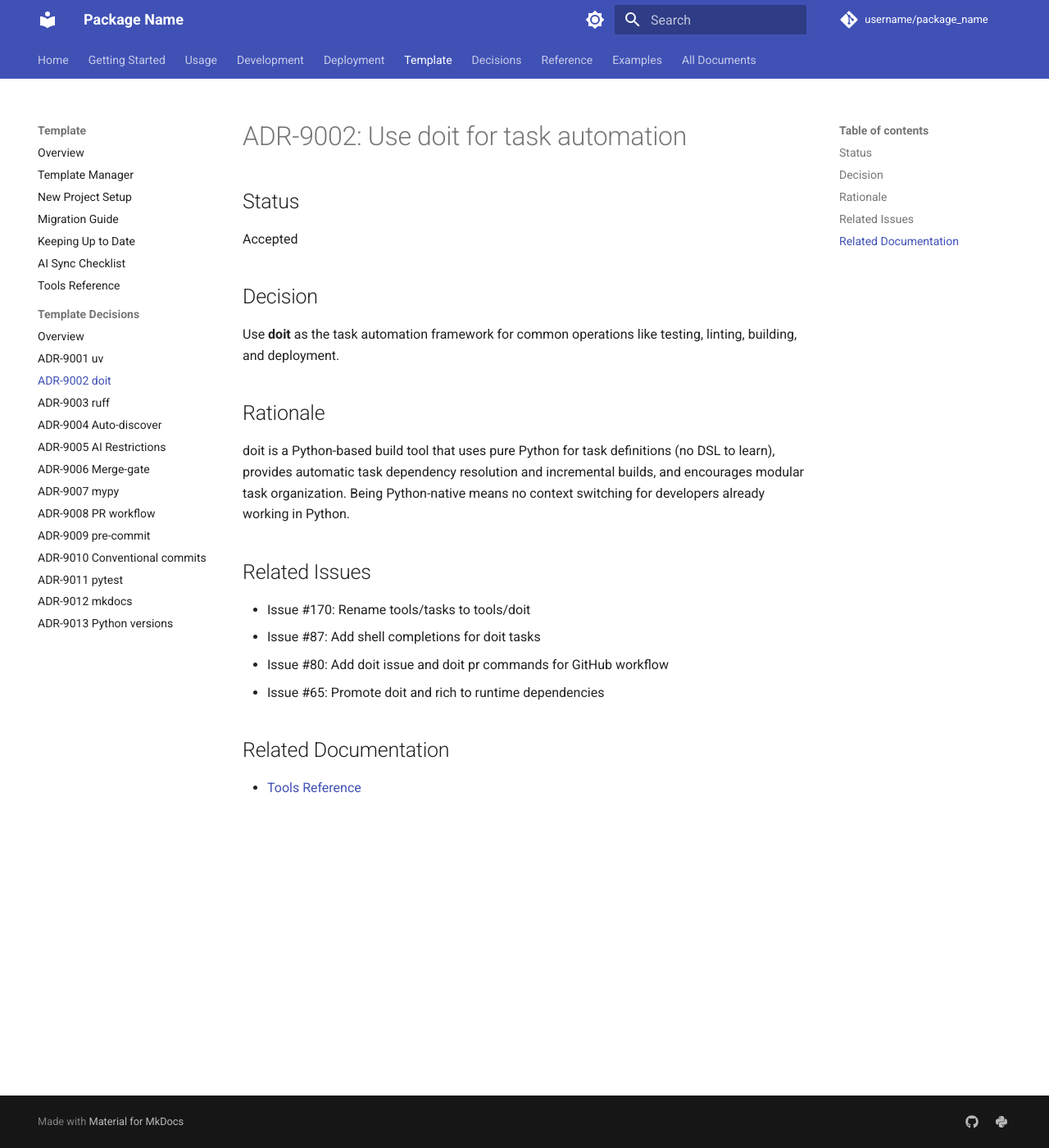
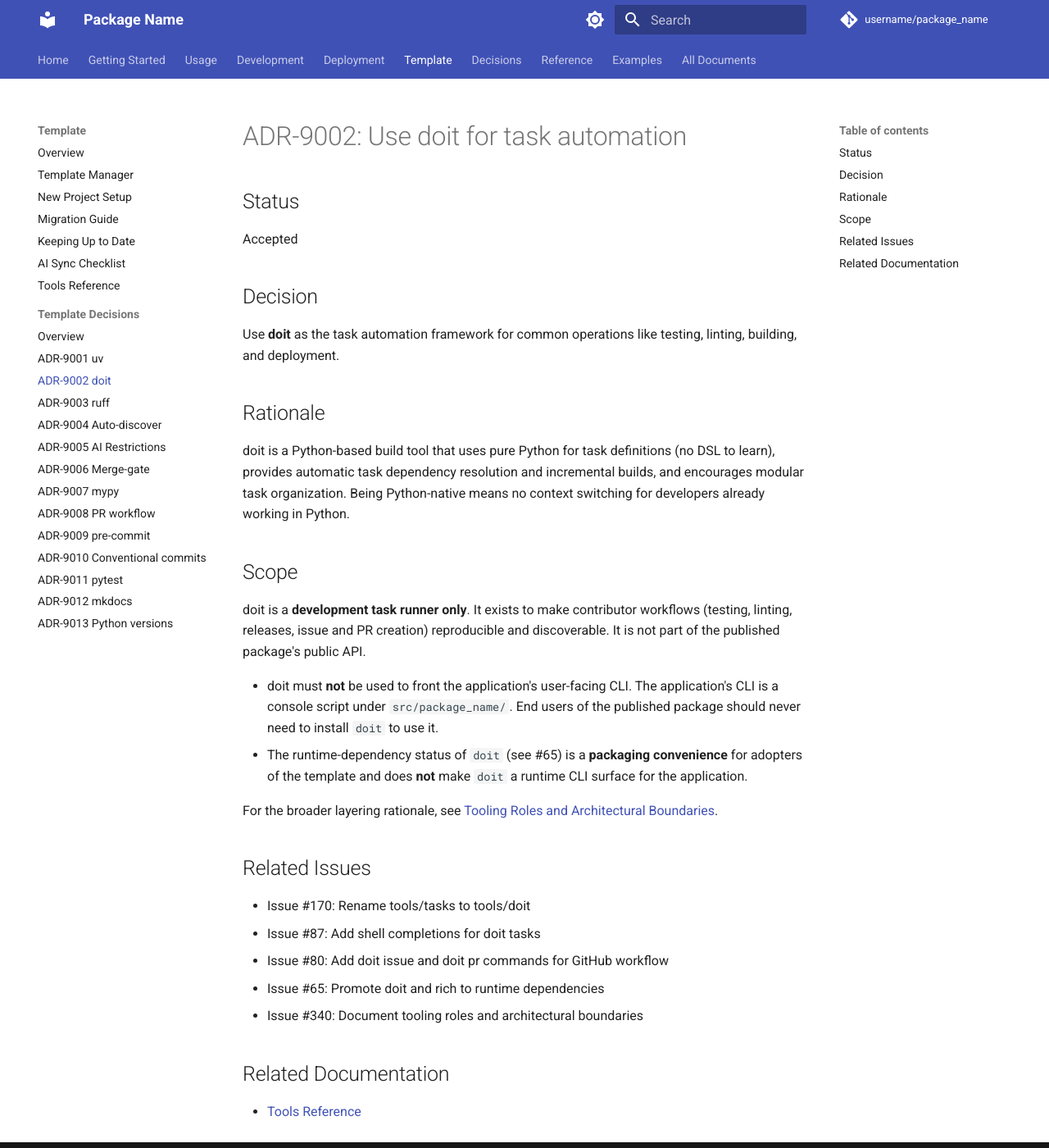
Before and after one commit to endavis/pyproject-template, an MkDocs documentation site: the page built from docs/template/decisions/9002-use-doit-for-task-automation.md, in a window 1280 px wide and 1400 px high. Shown: the whole window at 82% size. Built offline with MkDocs 1.6.1 and Material for MkDocs 9.7.7, drawn with Linux system fonts in a browser that asks for light colours; comment, search, counter and statistics services are not loaded.

Commit message:
docs: document tooling roles and architectural boundaries (merges PR #347, addresses #340)
Add a source-of-truth doc for the roles of doit, uv, gh, and git, and
the boundary between dev tooling and the published runtime package.
Codify doit as a development task runner only via a new Scope section
in ADR-9002, with a current-state callout about #65.

Co-authored-by: Claude Opus 4.6 (1M context) <noreply@anthropic.com>

```diff
--- a/docs/template/decisions/9002-use-doit-for-task-automation.md
+++ b/docs/template/decisions/9002-use-doit-for-task-automation.md
@@ -12,12 +12,29 @@ Use **doit** as the task automation framework for common operations like testing
 
 doit is a Python-based build tool that uses pure Python for task definitions (no DSL to learn), provides automatic task dependency resolution and incremental builds, and encourages modular task organization. Being Python-native means no context switching for developers already working in Python.
 
+## Scope
+
+doit is a **development task runner only**. It exists to make contributor
+workflows (testing, linting, releases, issue and PR creation) reproducible
+and discoverable. It is not part of the published package's public API.
+
+- doit must **not** be used to front the application's user-facing CLI. The
+  application's CLI is a console script under `src/package_name/`. End users
+  of the published package should never need to install `doit` to use it.
+- The runtime-dependency status of `doit` (see #65) is a **packaging
+  convenience** for adopters of the template and does **not** make `doit` a
+  runtime CLI surface for the application.
+
+For the broader layering rationale, see
+[Tooling Roles and Architectural Boundaries](../../development/tooling-roles.md).
+
 ## Related Issues
 
 - Issue #170: Rename tools/tasks to tools/doit
 - Issue #87: Add shell completions for doit tasks
 - Issue #80: Add doit issue and doit pr commands for GitHub workflow
 - Issue #65: Promote doit and rich to runtime dependencies
+- Issue #340: Document tooling roles and architectural boundaries
 
 ## Related Documentation
 
--- a/mkdocs.yml
+++ b/mkdocs.yml
@@ -75,6 +75,7 @@ nav:
       - CI/CD & Testing: development/ci-cd-testing.md
       - Doit Tasks Reference: development/doit-tasks-reference.md
       - install_tools Framework: development/install-tools-framework.md
+      - Tooling Roles: development/tooling-roles.md
       - Extensions: development/extensions.md
       - Release & Automation: development/release-and-automation.md
       - AI Agent Setup: development/AI_SETUP.md
```
Also changed, not shown: AGENTS.md (+2 -0 lines), docs/TABLE_OF_CONTENTS.md (+3 -0 lines), docs/development/tooling-roles.md (added, +98 -0 lines), docs/index.md (+4 -0 lines), docs/template/new-project.md (+1 -1 lines).
